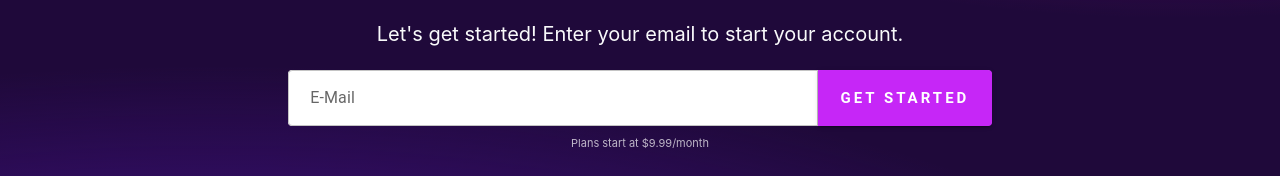
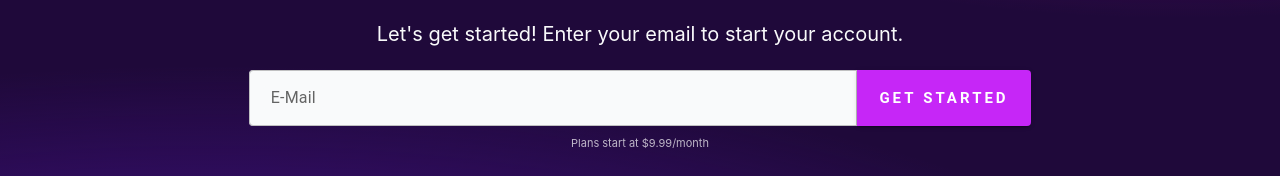
Before and after one commit to commander-clifford/front-of-house, a React (Create React App) app: page /#/ in a window 1280 px wide. Shown: the part 774-950 px from the top of the page. Built offline with nearby package versions, Linux system fonts and the light colour scheme.

Commit message:
mobile first sign-up buttons

```diff
--- a/src/components/sign-up.jsx
+++ b/src/components/sign-up.jsx
@@ -24,7 +24,7 @@ const SignUp = props => {
     <>
       <form action="" className={`hero-sign-up-cta ${expanded ? 'expanded' : ''}`} onSubmit={signUpSubmit}>
         {emailInput()}
-        <Button type="submit" className="email-submit" variant="contained" size="large">Get Started</Button>
+        <Button type="submit" className="email-submit" variant="contained" size="large">Get&nbsp;Started</Button>
       </form>
     </>
   );
--- a/src/components/sign-up.scss
+++ b/src/components/sign-up.scss
@@ -1,73 +1,82 @@
 .hero-sign-up-cta {
-  width: fit-content;
-  background-color: var(--wmd-clr-grey-0);
+
+  --form-background-color: var(--wmd-clr-grey-0);
+  --form-accent-color: var(--wmd-clr-plum-5);
+  --form-focus-color: var(--wmd-clr-plum-7);
+
+  /* Mobile First Styles */
+
+  display: block;
+  max-width: 62ch;
   margin-inline: auto;
   border-radius: 0.25em;
-  display: flex;
-  flex-direction: row;
-  // @media only screen and (min-width: 576px){
-    // flex-direction: row;
-  // }
 
-  &.expanded {
-    .email-submit {
-      border-top-left-radius: 0;
-      border-bottom-left-radius: 0;
+  .email-input {
+    width: 100%;
+    margin-bottom: 0.4em;
+
+    label {
+      padding-inline: 0.5em;
+      border-radius: 4px;
+      background-color: var(--form-background-color);
+
+      &.Mui-focused {
+        margin-left: -4px;
+        color: var(--form-accent-color);
       }
     }
 
+    .MuiInputBase-root:hover fieldset,
+    .Mui-focused fieldset {
+      border-color: var(--form-accent-color);
+    }
 
-
-  .email-input {
-    min-width: 42ch;
-    width: 42ch;
-    max-width: 42ch;
-
-    label {
-      background:white;
-      border-radius: 4px;
-      padding-inline: 8px;
-
-      &.Mui-focused {
-        margin-left: -4px;
-        color: var(--wmd-clr-plum-5);
-
-        // MuiOutlinedInput-notchedOutline css-1d3z3hw-MuiOutlinedInput-notchedOutline
-
-
+    .MuiInputBase-root {
+      background-color: var(--form-background-color);
     }
   }
 
-    .MuiInputBase-root:hover fieldset {
-      border-color: var(--wmd-clr-plum-5);
+  .email-submit {
+    display: block;
+    min-height: 100%;
+    max-height: 100%;
+    margin-right: auto;
+    margin-left: auto;
+    padding: .55em 1.5em .5em;
+    padding-right: 1.5em;
+    padding-left: 1.5em;
+    font-weight: 700;
+    text-transform: uppercase;
+    background-color: var(--form-accent-color);
+    letter-spacing: .2em;
+
+    &:hover, &:focus {
+      background-color: var(--form-focus-color);
     }
-    .Mui-focused fieldset {
-      border-color: var(--wmd-clr-plum-5);
   }
 
+  /* Larger than Mobile Styles */
+
+  @media only screen and (min-width: 576px){
+    display: flex;
+    flex-direction: row;
+
+    .email-input {
+      width: auto;
+      margin: 0;
+      flex: 1 1 auto;
       .MuiInputBase-root {
-      background:white;
         border-top-right-radius: 0;
         border-bottom-right-radius: 0;
       }
     }
+
+    &.expanded {
       .email-submit {
-    min-height: 100%;
-    max-height: 100%;
-    display: block;
-    // border-top-left-radius: 0;
-    // border-bottom-left-radius: 0;
-    font-weight: 700;
-    letter-spacing: .2em;
-    padding: .55em 1.5em .5em;
-    padding-right: 1.5em;
-    padding-left: 1.5em;
-    margin: 0;
-    text-transform: uppercase;
-    background-color: var(--wmd-clr-plum-5);
-
-    &:hover, &:focus {
-      background-color: var(--wmd-clr-plum-7);
+        margin-block: 0;
+        border-bottom-left-radius: 0;
+        border-top-left-radius: 0;
       }
     }
   }
+}
```
Lines whose indentation alone changed are shown as unchanged.
